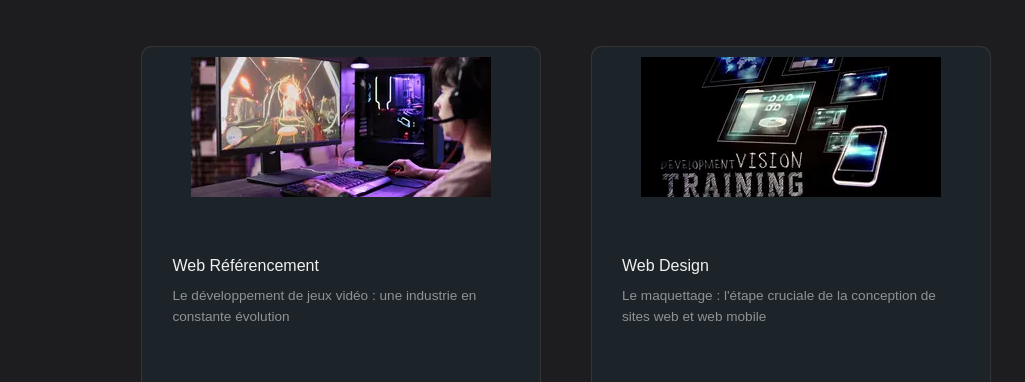
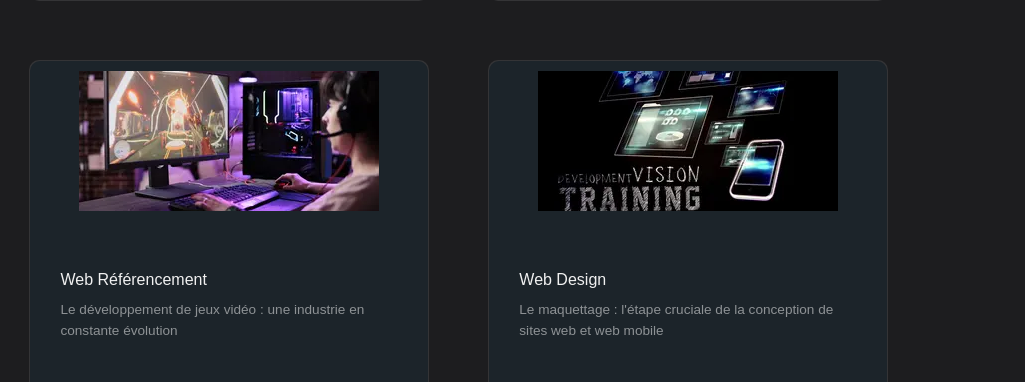
Before and after one commit to body08120/WFB-corp, a PHP site: page /WFB-CORP/index.php?action=articles in a window 1280 px wide. Shown: the part 520-902 px from the top of the page, without its empty margins (0-1025 px from the left). Run offline with PHP 8.4, Linux system fonts and the light colour scheme; data comes from the database, SQL or seed files in the repository; some libraries are stand-ins or nearby versions.

Commit message:
cards articles

```diff
--- a/assets/css/cards.css
+++ b/assets/css/cards.css
@@ -8,7 +8,7 @@
   flex-wrap: wrap;
   gap: 8px;
   max-width: 1400px;
-  width: calc(100% - 20px);
+  width: 100%;
   margin: auto;
 }
 
--- a/src/model/classes/Connect.php
+++ b/src/model/classes/Connect.php
@@ -37,7 +37,7 @@ class Connect {
 // Constantes d'environnement définissant les informations de connexion à la base de données
 define("DBHOST", "localhost");
 define("DBUSER", "root");
-define("DBPASS", "");
+define("DBPASS", "root");
 define("DBNAME", "wfbcorp");
 
 // Instanciation de la classe Connect pour établir la connexion à la base de données
--- a/view/articles.php
+++ b/view/articles.php
@@ -92,7 +92,7 @@ $articles_ref = $stmt_ref->fetchAll(PDO::FETCH_ASSOC);
     ?>
 
     <main class="h-full overflow-hidden flex items-center justify-center">
-        <div class="space-y-5 w-10/12">
+        <div class="space-y-5 w-full">
             <div class="overflow-hidden rounded-xl bg-[#141414]-50 p-1 mt-6">
                 <ul class="flex items-center gap-2 text-sm font-medium ">
                     <li class="l flex-1">
```
